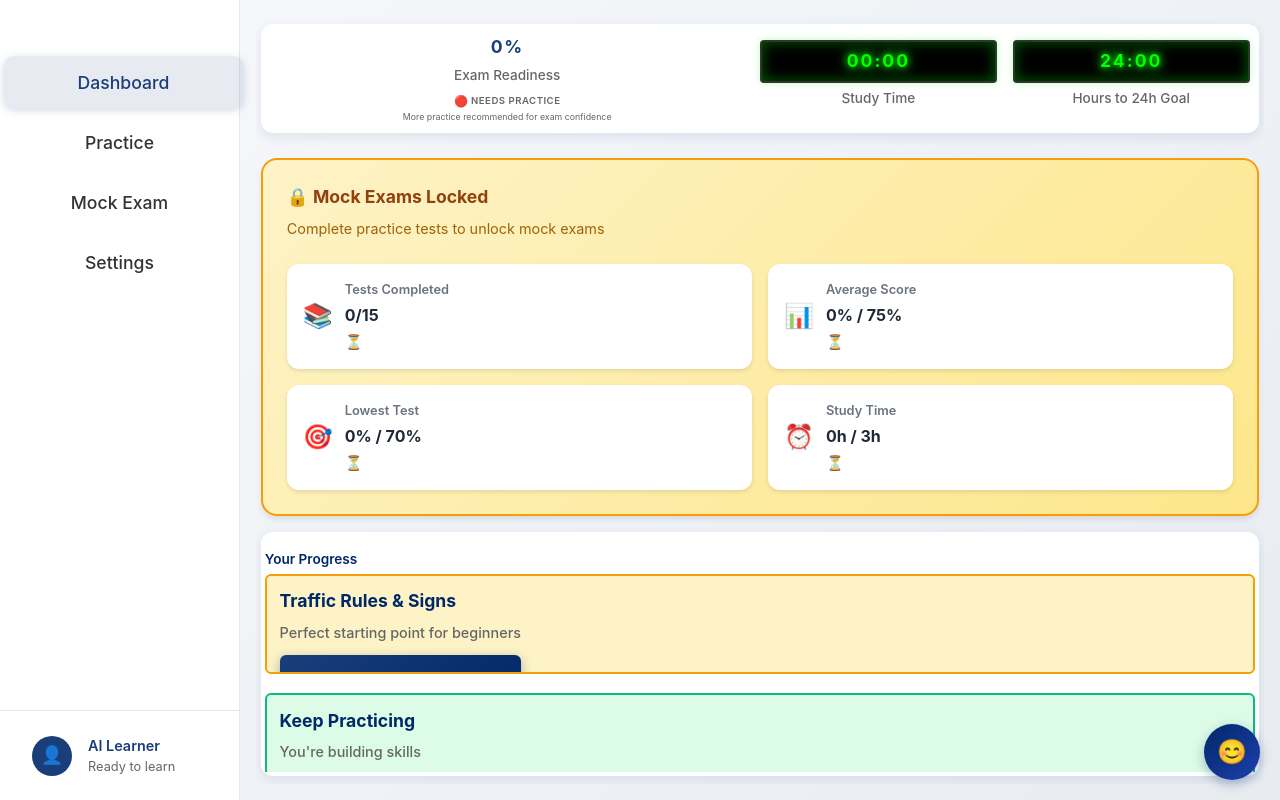
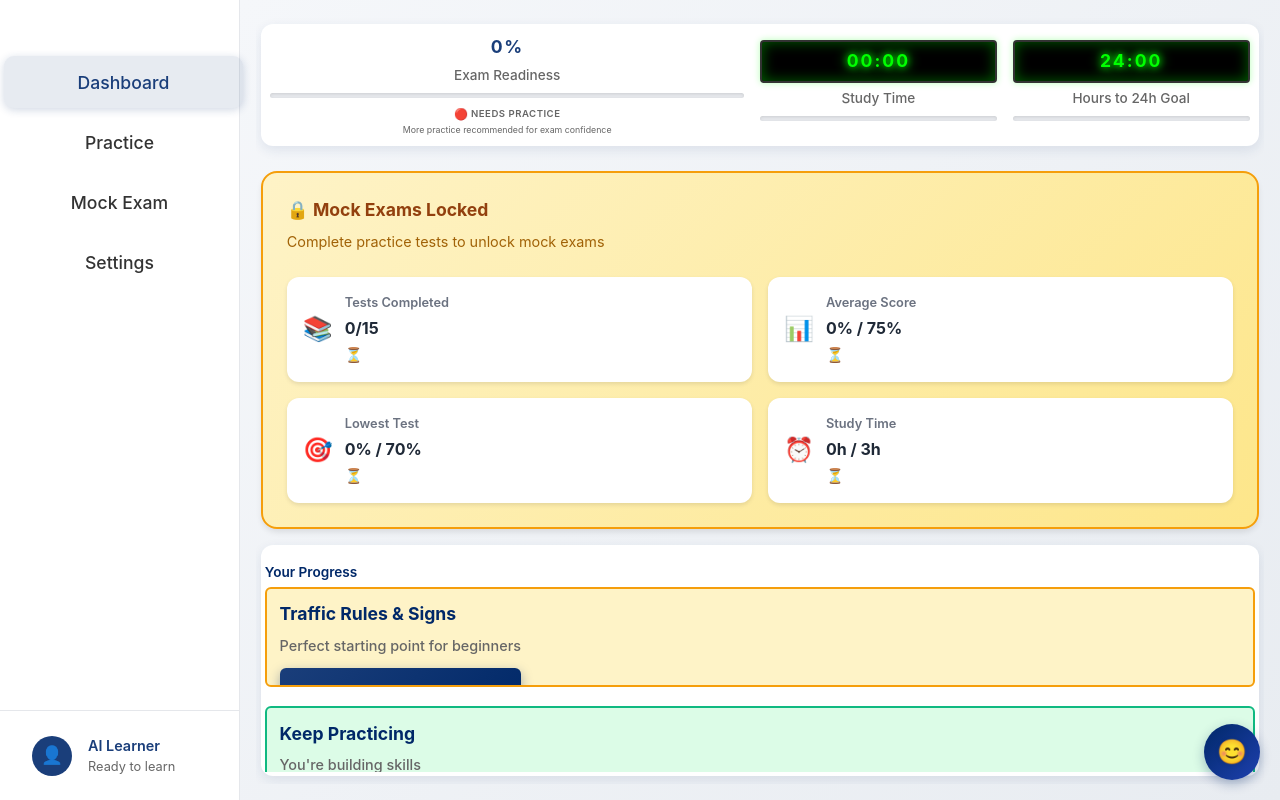
Before and after one commit to fullcircleAI/cbr-ai-coach, a React (Create React App) app: page / in a window 1280 px wide. Both pictures are taken after typing "name@example.com", "Sample123" into the empty fields and a click on the button "Sign In". Built offline with nearby package versions, Linux system fonts and the light colour scheme.

Commit message:
Fix dashboard display issues
- Show progress bars for Exam Readiness (was hidden)
- Ensure AI Tutor button is visible and clickable
- Fix dashboard showing correct Exam Readiness instead of Practice Average
- All features should now be visible on live deployment

```diff
--- a/src/components/AICoachDashboard.css
+++ b/src/components/AICoachDashboard.css
@@ -330,9 +330,9 @@
   transition: width 0.6s ease;
 }
 
-/* Hide ALL progress bars (not needed, takes up space) */
+/* Show progress bars for Exam Readiness */
 .summary-stat .progress-bar-bg {
-  display: none;
+  display: block;
 }
 
 /* Exam Readiness Styles */
```
